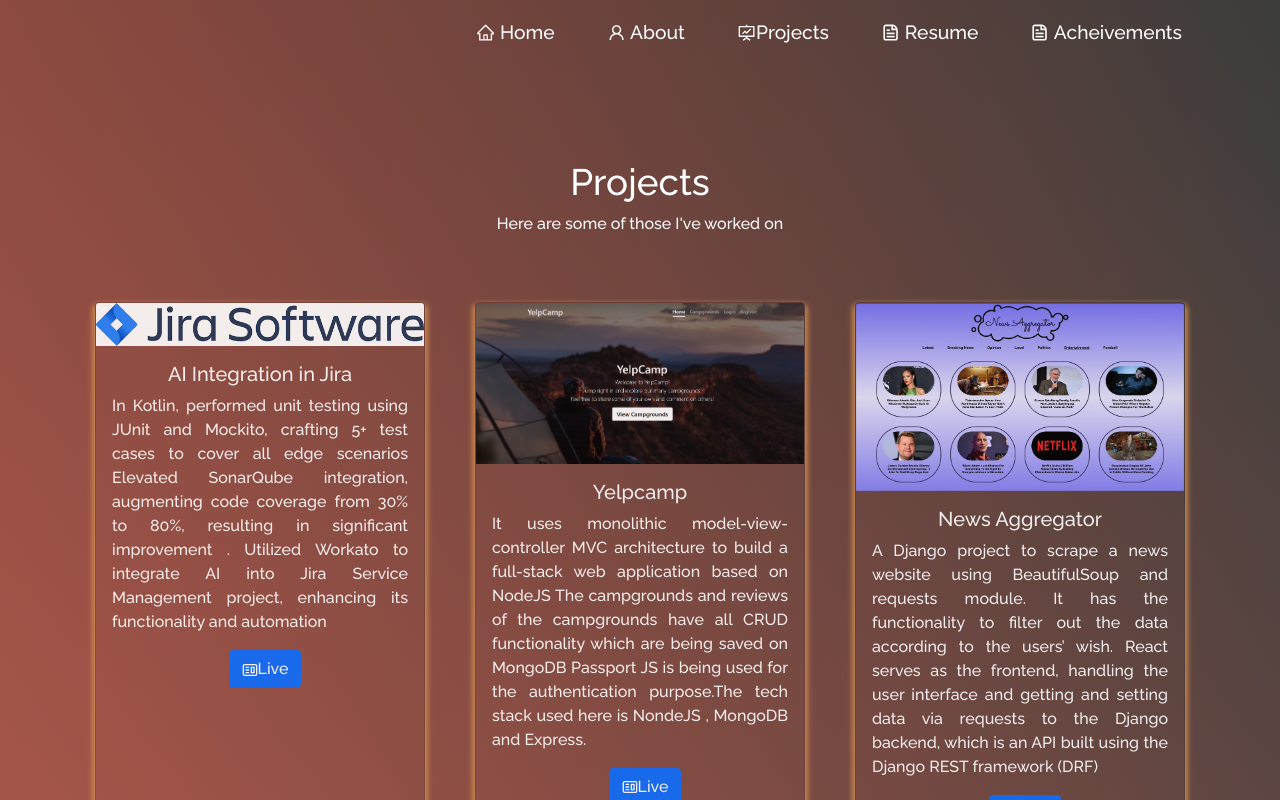
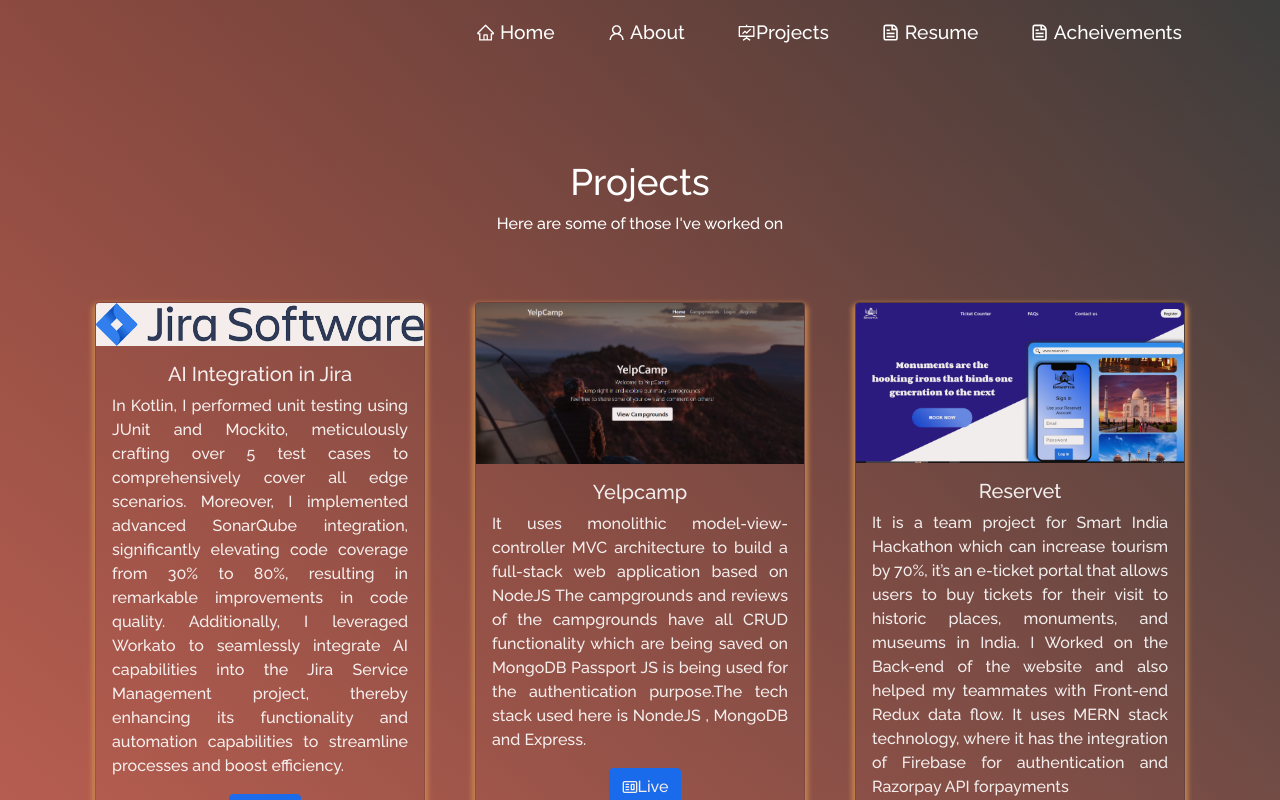
Before and after one commit to bindaldhara/Portfolio, a React (Create React App) app: page /project in a window 1280 px wide. Shown: the top 800 px of the page. Built offline with nearby package versions, Linux system fonts and the light colour scheme.

Commit message:
Updated project section

```diff
--- a/src/components/Projects/Projects.js
+++ b/src/components/Projects/Projects.js
@@ -24,9 +24,9 @@
             <ProjectCard
               imgPath={jira}
               title="AI Integration in Jira"
-              description="In Kotlin, performed unit testing using JUnit and Mockito, crafting 5+ test cases to cover all edge scenarios
-              Elevated SonarQube integration, augmenting code coverage from 30% to 80%, resulting in significant improvement .
-              Utilized Workato to integrate AI into Jira Service Management project, enhancing its functionality and automation"
+              description=
+
+"In Kotlin, I performed unit testing using JUnit and Mockito, meticulously crafting over 5 test cases to comprehensively cover all edge scenarios. Moreover, I implemented advanced SonarQube integration, significantly elevating code coverage from 30% to 80%, resulting in remarkable improvements in code quality. Additionally, I leveraged Workato to seamlessly integrate AI capabilities into the Jira Service Management project, thereby enhancing its functionality and automation capabilities to streamline processes and boost efficiency."
               demoLink="https://drive.google.com/file/d/1ZfDbZqqGrkVUaLIuRSeoM9n5jckA6de3/view?usp=drive_link"
             />
           </Col>
@@ -42,7 +42,7 @@
             />
           </Col>
 
-          <Col md={4} className="project-card">
+          {/* <Col md={4} className="project-card">
             <ProjectCard
               imgPath={picture}
               isBlog={false}
@@ -54,7 +54,7 @@
               demoLink="https://github.com/bindaldhara/News-Aggregator"
 
             />
-          </Col>
+          </Col> */}
           <Col md={4} className="project-card">
             <ProjectCard
               imgPath={reservet}
```
